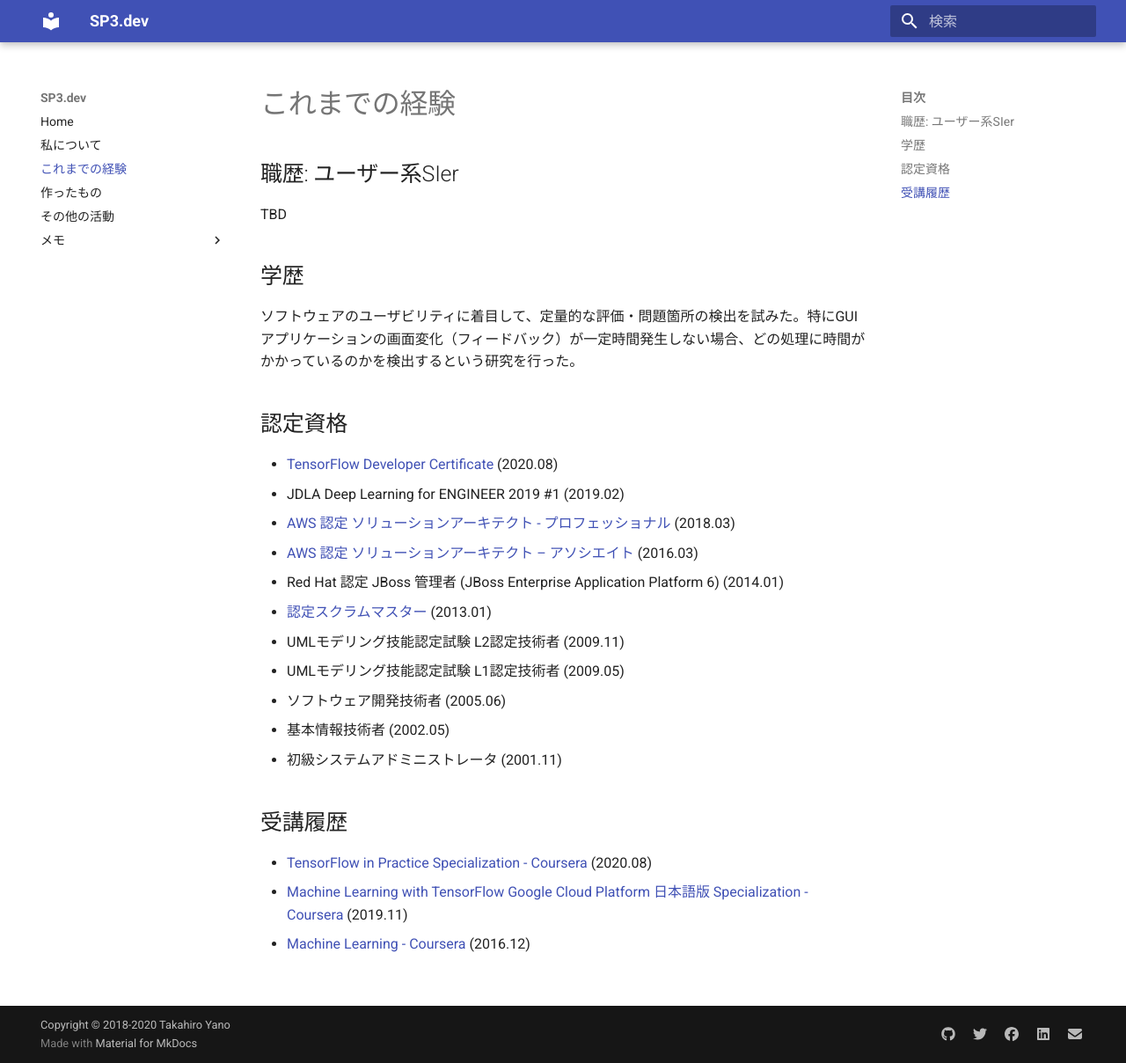
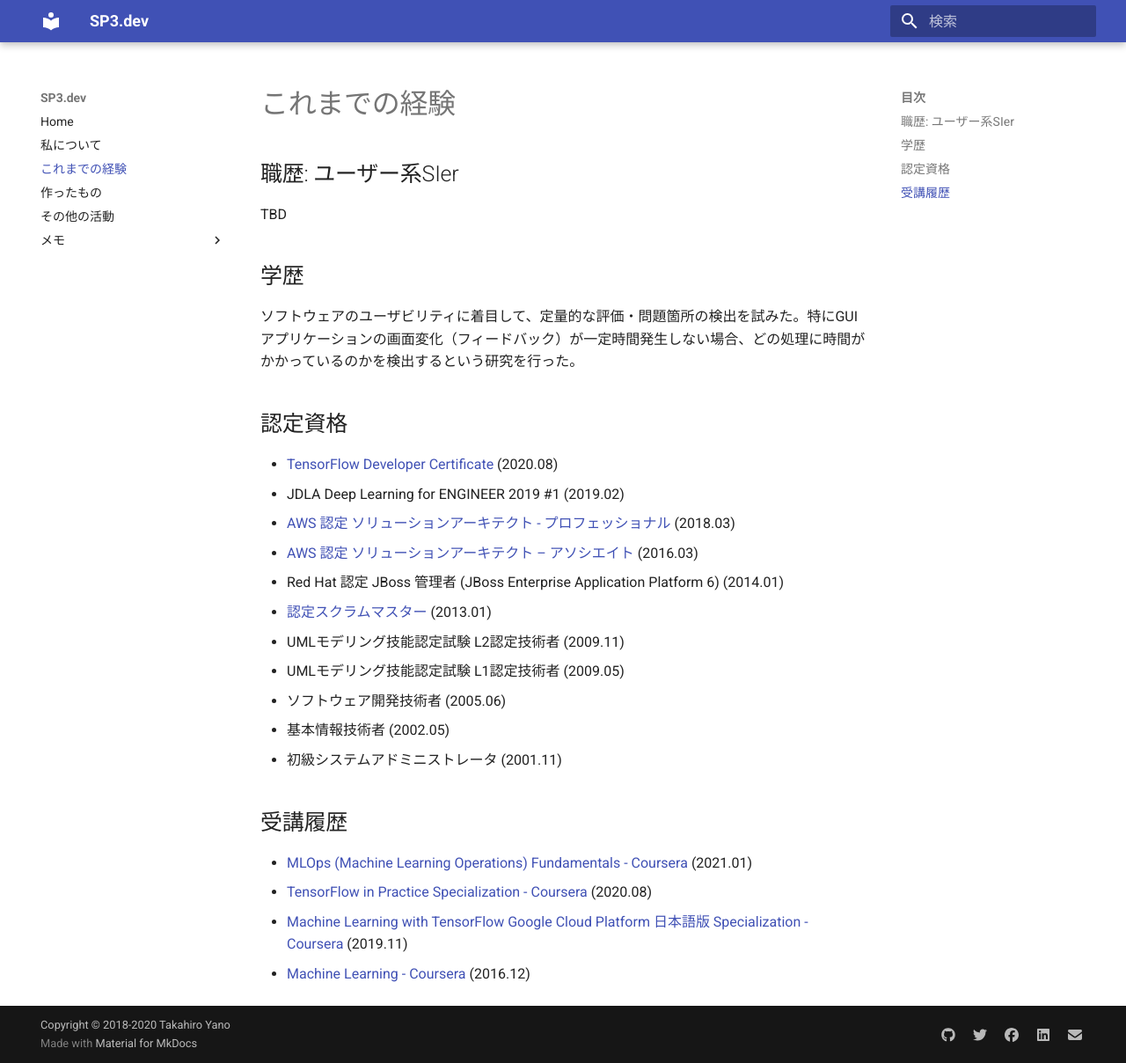
Before and after one commit to speg03/sp3.dev, an MkDocs documentation site: the page built from docs/experiences.md, in a window 1280 px wide and 1208 px high. Shown: the whole window at 88% size. Built offline with MkDocs 1.6.1 and Material for MkDocs 9.7.7, drawn with Linux system fonts in a browser that asks for light colours.

Commit message:
Add MLOps course accomplishment

```diff
--- a/docs/experiences.md
+++ b/docs/experiences.md
@@ -26,6 +26,7 @@
 
 ## 受講履歴
 
+* [MLOps (Machine Learning Operations) Fundamentals - Coursera](https://www.coursera.org/account/accomplishments/certificate/8B9ZELREJY87) (2021.01)
 * [TensorFlow in Practice Specialization - Coursera](https://www.coursera.org/account/accomplishments/specialization/certificate/PRAMEY7KTYZ5) (2020.08)
 * [Machine Learning with TensorFlow Google Cloud Platform 日本語版 Specialization - Coursera](https://www.coursera.org/account/accomplishments/specialization/certificate/E3QANX53BCCQ) (2019.11)
 * [Machine Learning - Coursera](https://www.coursera.org/account/accomplishments/certificate/AMVLVGFJU9WM) (2016.12)
```
